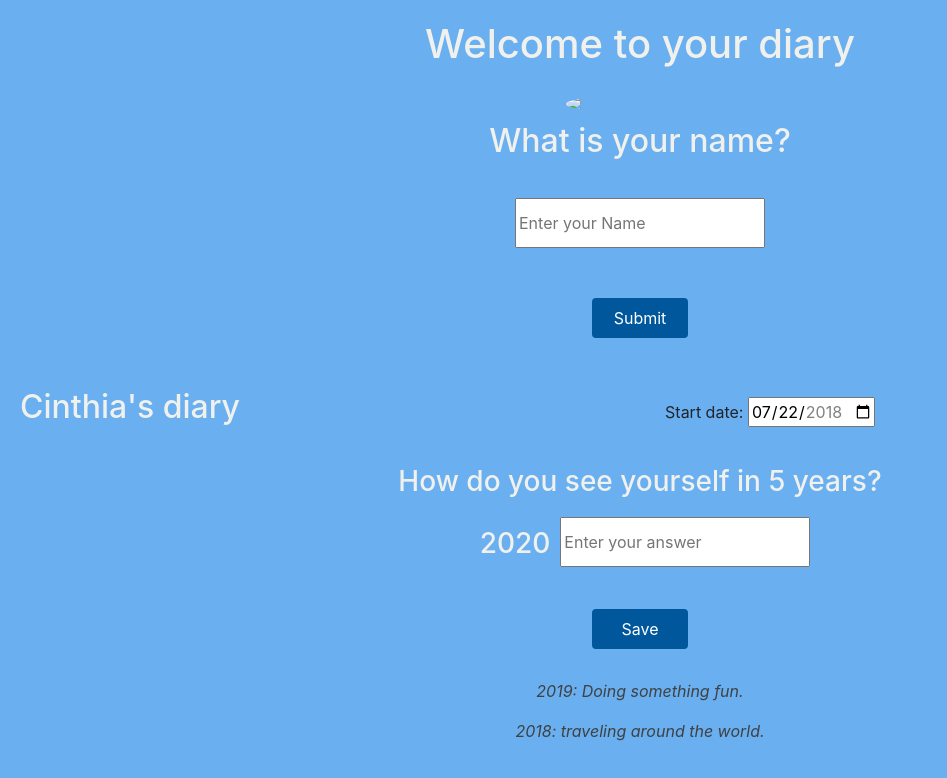
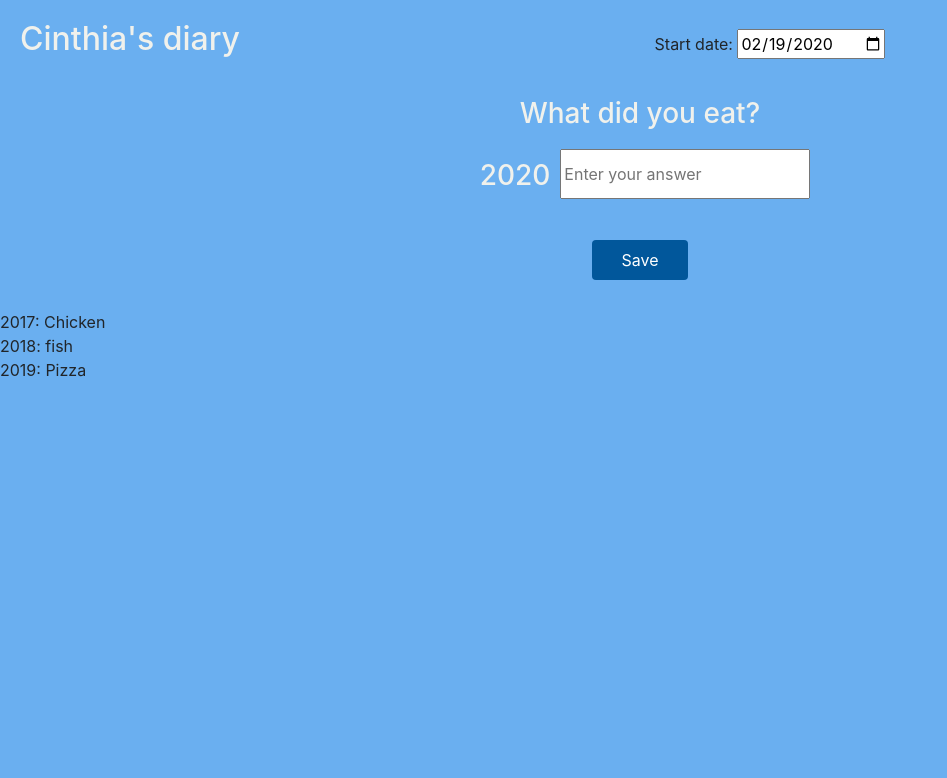
Before and after one commit to cinthialandia/virtual-diary-JavaScript, a website built with webpack: page src/index.html in a window 1280 px wide. Shown: the whole page, without its empty margins (0-947 px from the left). Built offline with nearby package versions, Linux system fonts and the light colour scheme; files whose address does not match are found by name.

Commit message:
functions pick date and show answer ready

```diff
--- /dev/null
+++ b/src/db.js
@@ -0,0 +1,34 @@
+export const db = {
+  owner: "Cinthia",
+  questions: [
+    {
+      title: "How was your day?",
+      day: 18,
+      month: 2,
+      answers: {
+        2019: "Very good",
+        2018: "mehh!"
+      }
+    },
+    {
+      title: "What did you eat?",
+      day: 19,
+      month: 2,
+      answers: {
+        2019: "Pizza",
+        2018: "fish",
+        2017: "Chicken"
+      }
+    },
+    {
+      title: "Do you belive in something?",
+      day: 20,
+      month: 2,
+      answers: {
+        2019: "Could be",
+        2018: "Yes! god its everyting!!!",
+        2017: "Ozanaaa ozanaaa oh lorddd!!"
+      }
+    }
+  ]
+};
--- a/src/index.html
+++ b/src/index.html
@@ -12,48 +12,13 @@
     <link rel="stylesheet" href="/public/style.css" />
   </head>
   <body>
-    <!--welcome screen -->
-    <div>
-      <h1 class="title">Welcome to your diary</h1>
-      <img class="img" src="/public/images/diaryimg.png" />
-      <h2 class="name-answer">What is your name?</h2>
-
-      <!--input name -->
-      <div class="name-input">
-        <label for="name"></label>
-        <div>
-          <input
-            id="name"
-            type="text"
-            placeholder="Enter your Name"
-            name="name"
-            required
-          />
-        </div>
-      </div>
-      <!--button name submit -->
-      <div class="container-button">
-        <button id="submit" class="submit-button" type="submit">
-          Submit
-        </button>
-      </div>
-    </div>
-
     <!--answer question screen -->
     <div>
       <div class="head">
         <h2 class="name-owner">Cinthia's diary</h2>
         <label class="date" for="start"
           >Start date:
-
-          <input
-            type="date"
-            id="start"
-            name="trip-start"
-            value="2018-07-22"
-            min="2018-01-01"
-            max="2018-12-31"
-          />
+          <input name="datepicker" type="date" />
         </label>
       </div>
       <h3 class="question">How do you see yourself in 5 years?</h3>
@@ -74,9 +39,8 @@
             Save
           </button>
         </div>
-        <p class="last-answer">2019: Doing something fun.</p>
-        <p class="last-answer">2018: traveling around the world.</p>
       </div>
+      <div class="emptyDiv"></div>
     </div>
 
     <script
--- a/src/index.js
+++ b/src/index.js
@@ -1,15 +1,68 @@
-async function perrito() {
-  console.log("start");
+import { db } from "./db"; // importando la base de datos
+import { findQuestionByDate } from "./utils/findQuestionByDate"; // importando la funcion que hace la logica de buscar la pregunta
 
-  await wait4Seconds();
+//1. querys selector
+// 1.1seleccionar la pregunta y mostrar la pregunta en pantalla
+const questionElm = document.querySelector('[class="question"]');
+//1.2Estamos seleccionando el input del calendario.
+const datepickerElm = document.querySelector('[name= "datepicker"]');
+//1.3seleccionar div vacio donde voy a meter las respuestas anteriores
+const emptyDiv = document.querySelector('[class="emptyDiv"]');
 
-  console.log("end");
+//2.LOGICA DEL DIA DE HOY
+
+//2.1 Calcular la fecha de hoy
+const todayDate = new Date();
+//2.2 funcion que llama la base de datos y la fecha de hoy que es por defoult
+const questionObjToday = findQuestionByDate(db.questions, todayDate);
+//2.3 estoy inyectando la pregunta del dia en el html
+questionElm.innerHTML = questionObjToday.title;
+//2.4.estamos seteando el calendario en la fecha de hoy
+datepickerElm.valueAsDate = todayDate;
+
+//3 funcion donde creamos el template que vamos a inyectar en el html de las respuestas anteriores.
+function templateHtmlToday() {
+  //3.1variable done guardare el string del template resultado del for
+  let htmltStrToday = "";
+  //3.2 Realizamos el for para escoger mostrar el key y value, se hace un loop sobre un objeto y extraer los valores.
+  for (let [key, value] of Object.entries(questionObjToday.answers)) {
+    //3.3guardamos en la variable que se asigno arriba el valor del for, y para que se guarden todos se hace una concatenacion de los strings
+    htmltStrToday = `${htmltStrToday}<div class="lastestAnswer">
+    <span>${key}: ${value}</span>
+    </div>`;
+  }
+  //3.4estoy inyectando el html en el div vacio.
+  emptyDiv.innerHTML = htmltStrToday;
 }
+//llamando la funcion
+templateHtmlToday();
 
-function wait4Seconds() {
-  return new Promise(function(resolve) {
-    setTimeout(function() {
-      resolve();
-    }, 4000);
-  });
-}
+//4.LOGICA DEL DIA ELEGIDO
+
+//4.1 Estamos escuchando cuando se cambia la fecha del calendario
+datepickerElm.addEventListener("input", function(e) {
+  //4.2 guardamos en una variable el evento de lo que seleccionamos y lo creamos como formato de fecha
+  let newDate = e.target.valueAsDate;
+  //4.3 llamamos la funcion aqui, para tener acceso a la variable newdate
+
+  //5 Es la funcion que llama la base de datos y la fecha elegida
+  const questionObjNewDate = findQuestionByDate(db.questions, newDate);
+  //5.1 estamos inyectando en el html el objecto de la pregunta elegida
+  questionElm.innerHTML = questionObjNewDate.title;
+
+  //6 funcion donde creamos el template para inyectar el html la parte de la fecha elegida
+  function templateHtmlNewDate() {
+    //6.1 creamos la variable donde se va a guardar el template html dado por el for
+    let htmlStrNewDate = "";
+    // 6.2 hacemos un for para hacer un loop sobre el objecto y poder extraer el key y el value del mismo, y aplicarle el template html
+    for (let [key, value] of Object.entries(questionObjNewDate.answers)) {
+      //6.3 guardamos el string concatenado del template en la variable creada.
+      htmlStrNewDate = `${htmlStrNewDate}<div class="lastestAnswer">
+      <span>${key}: ${value}</span>
+      </div>`;
+    }
+    //y lo inyectamos en el div vacio creado arriba
+    emptyDiv.innerHTML = htmlStrNewDate;
+  }
+  templateHtmlNewDate();
+});
--- /dev/null
+++ b/src/utils/findQuestionByDate.js
@@ -0,0 +1,8 @@
+export function findQuestionByDate(questions, date) {
+  const pickedDay = date.getDate();
+  const pickedMonth = date.getMonth() + 1;
+
+  return questions.find(function(question) {
+    return pickedDay === question.day && pickedMonth === question.month;
+  });
+}
```
Also changed, not shown: src/welcome.html (added, +26 -0 lines).
